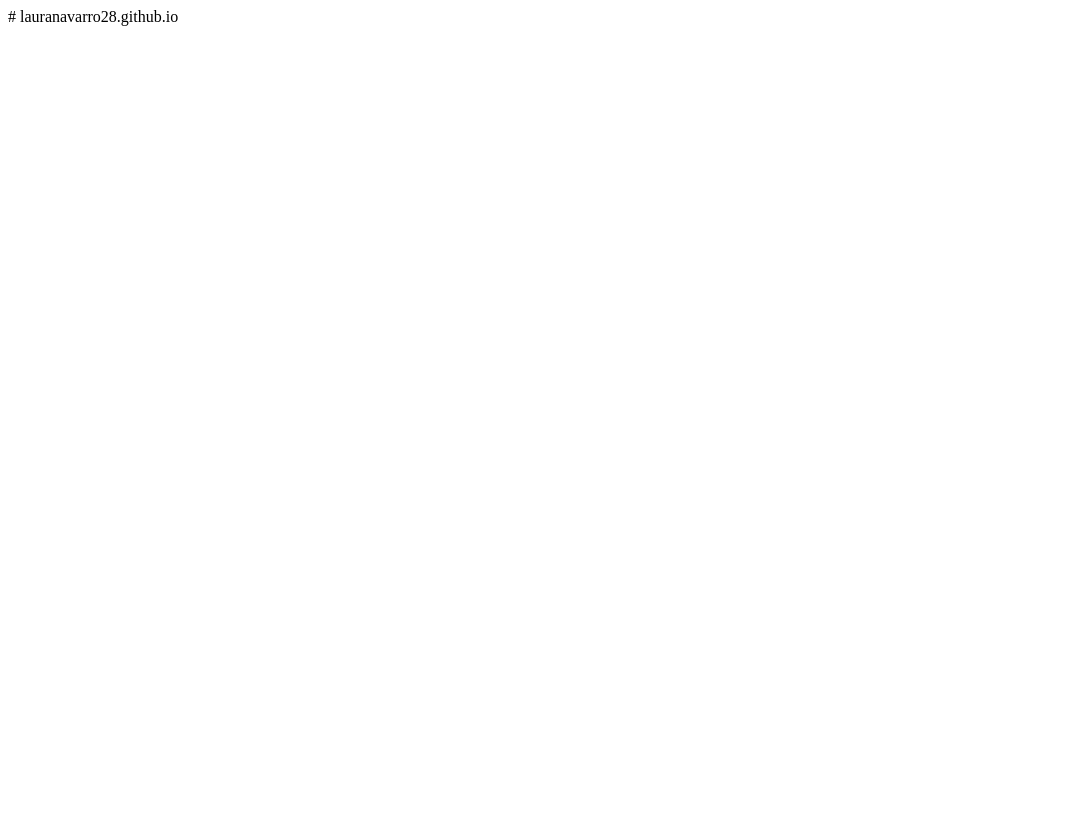
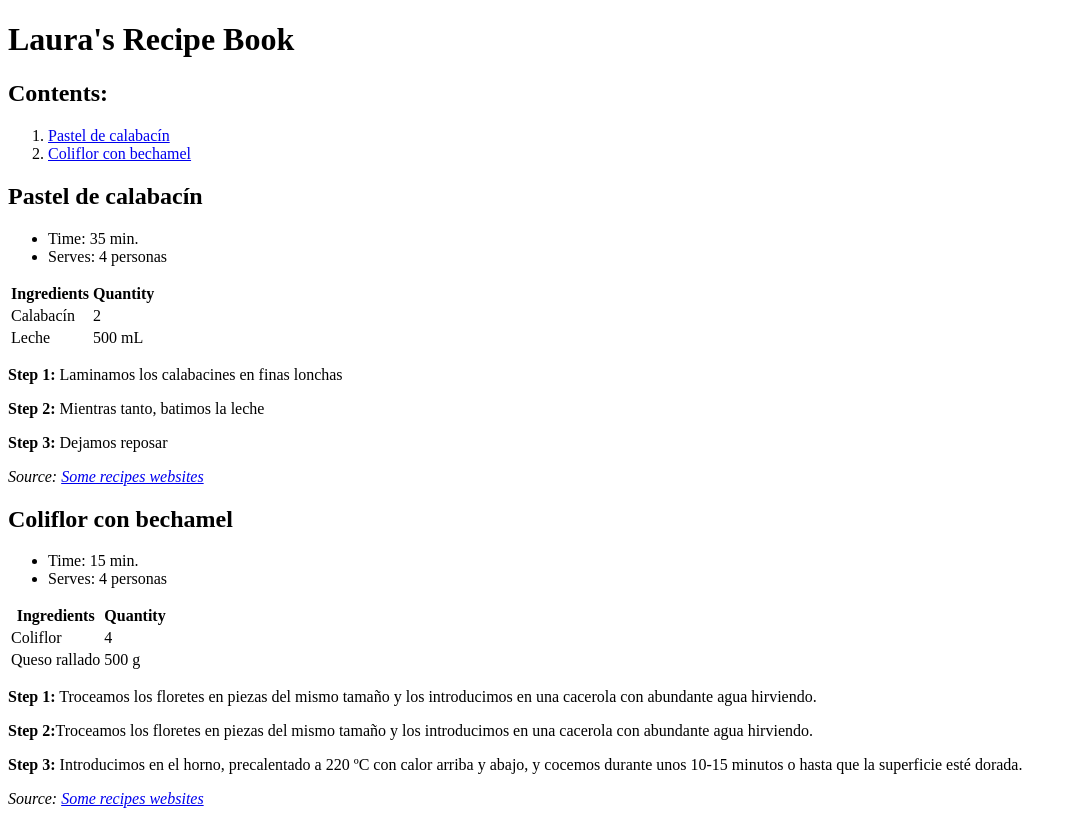
Before and after one commit to lauranavarro28/lauranavarro28.github.io, a plain HTML site: page index.html in a window 1280 px wide. Shown: the whole page, without its empty margins (0-1077 px from the left). Before the commit the page ends 800 px from the top, so only its background shows below. Drawn offline with Linux system fonts and the light colour scheme.

Commit message:
Update index.html

```diff
--- a/index.html
+++ b/index.html
@@ -1 +1,89 @@
-# lauranavarro28.github.io
+<!DOCTYPE html>
+<html>
+    <head>
+        <title>Derivado de "Proyecto: libro de recetas"</title>
+        <meta charset="utf-8">
+        <style>
+        </style>
+    </head>
+    <body>
+
+        <h1>Laura's Recipe Book</h1>
+
+        <h2>Contents:</h2>
+
+        <ol>
+            <li><a href="#pastcalabaz">Pastel de calabacín</a></li>
+            <li><a href="#colibechamel">Coliflor con bechamel</a></li>
+        </ol>
+
+        <h2 id="pastcalabaz">Pastel de calabacín</h2>
+
+        <ul>
+            <li>Time: 35 min.</li>
+            <li>Serves: 4 personas </li>
+        </ul>
+
+        <table>
+            <thead>
+                <tr>
+                    <th>Ingredients</th>
+                    <th>Quantity</th>
+                </tr>
+                <td>Calabacín</td>
+                <td> 2 </td>
+            <tr>
+                <td>Leche</td>
+                <td>500 mL</td>
+            </tr>
+            </thead>
+        </table>
+
+        <p><strong>Step 1:</strong> Laminamos los calabacines en finas lonchas </p>
+        <p>
+         <strong>Step 2:</strong> Mientras tanto, batimos la leche
+         </p>
+        <p>
+         <strong>Step 3:</strong> Dejamos reposar
+         </p>
+        <p>
+</p>
+
+    <p><em>Source: <a href="https://www.hogarmania.com/cocina/recetas/ensaladas-verduras/pastel-calabacin-horno-karlos-arguinano.html">Some recipes websites</a></em></p>
+
+  <h2 id="colibechamel">Coliflor con bechamel</h2>
+
+        <ul>
+            <li>Time: 15 min.</li>
+            <li>Serves: 4 personas </li>
+        </ul>
+
+        <table>
+            <thead>
+                <tr>
+                    <th>Ingredients</th>
+                    <th>Quantity</th>
+                </tr>
+                <td>Coliflor</td>
+                <td> 4 </td>
+            <tr>
+                <td>Queso rallado</td>
+                <td>500 g</td>
+            </tr>
+            </thead>
+        </table>
+
+        <p><strong>Step 1:</strong> Troceamos los floretes en piezas del mismo tamaño y los introducimos en una cacerola con abundante agua hirviendo. </p>
+        <p>
+         <strong>Step 2:</strong>Troceamos los floretes en piezas del mismo tamaño y los introducimos en una cacerola con abundante agua hirviendo.
+         </p>
+        <p>
+         <strong>Step 3:</strong> Introducimos en el horno, precalentado a 220 ºC con calor arriba y abajo, y cocemos durante unos 10-15 minutos o hasta que la superficie esté dorada.
+         </p>
+        <p>
+</p>
+
+    <p><em>Source: <a href="https://www.directoalpaladar.com/recetas-de-legumbres-y-verduras/coliflor-bechamel-receta-clasico-que-nunca-pasa-moda">Some recipes websites</a></em></p>
+
+    </body>
+</html>
```
